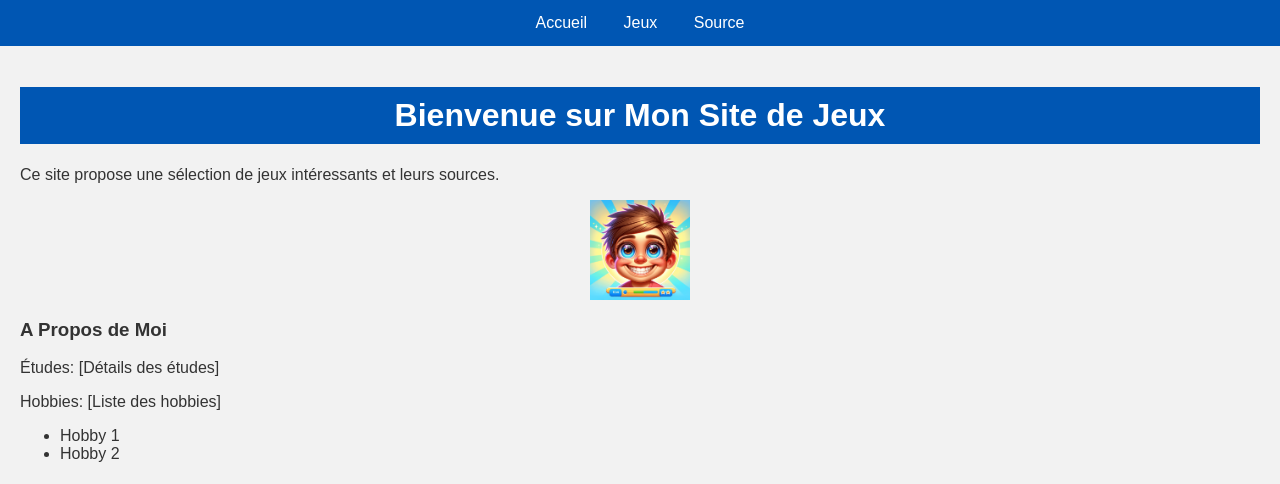
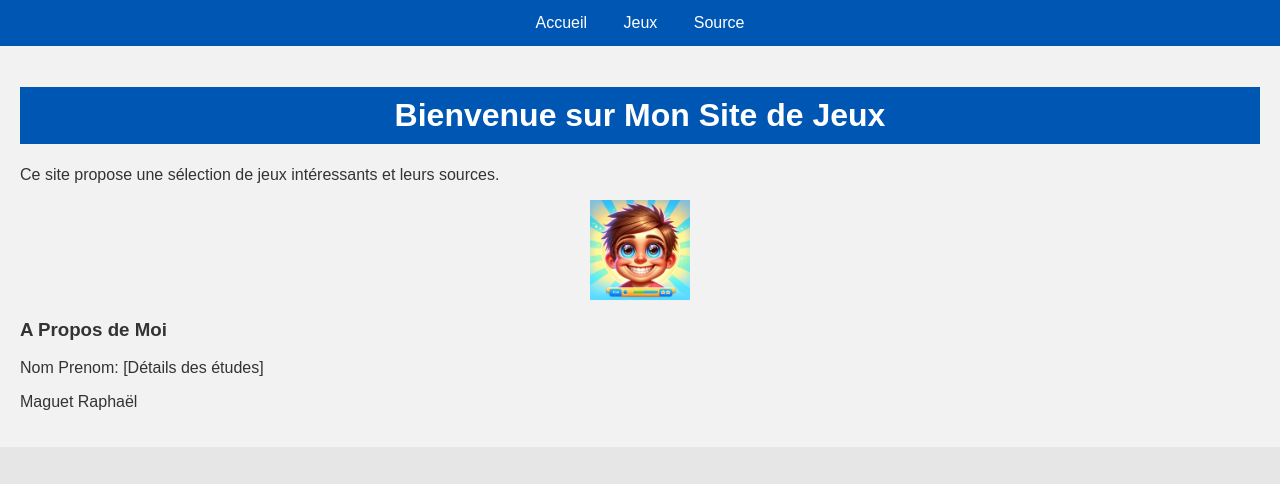
Before and after one commit to RapMag37/RapMag37.github.io, a plain HTML site: page portfolio.html in a window 1280 px wide. Shown: the top 484 px of the page. Drawn offline with Linux system fonts and the light colour scheme.

Commit message:
Update portfolio.html

```diff
--- a/portfolio.html
+++ b/portfolio.html
@@ -21,13 +21,9 @@
     <div class="cv-section">
         <img src="profile.png" alt="Photo de Profil" class="photo-profil">
         <h3>A Propos de Moi</h3>
-        <p>Études: [Détails des études]</p>
-        <p>Hobbies: [Liste des hobbies]</p>
-        <ul>
-            <li>Hobby 1</li>
-            <li>Hobby 2</li>
-            <!-- Ajouter plus de hobbies si nécessaire -->
-        </ul>
+        <p>Nom Prenom: [Détails des études]</p>
+        <p>Maguet Raphaël
+
     </div>
     <!-- Fin de la Sous-Section CV -->
 </div>
```
